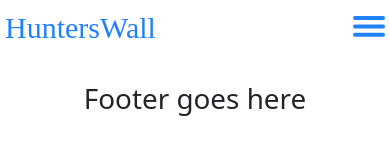
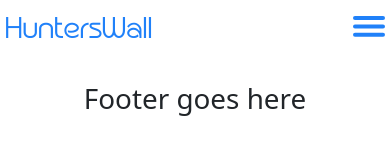
Before and after one commit to Dreezy305/HuntersWall, a Next.js app: page / in a window 390 px wide. Shown: the top 160 px of the page. Built offline with nearby package versions, Linux system fonts and the light colour scheme.

Commit message:
nprogress on navbar ++ responsiveness

```diff
--- a/layouts/header.js
+++ b/layouts/header.js
@@ -26,7 +26,7 @@ export default function Header() {
     <div className="nav">
       <input type="checkbox" id="nav-check" />
       <div className="nav-header ms-lg-5">
-        <div className="nav-title">HuntersWall</div>
+        <div className="nav-title nav-headline">HuntersWall</div>
       </div>
       <div className="nav-btn">
         <label htmlFor="nav-check" id="nav-icon">
--- a/styles/_fontFamily.scss
+++ b/styles/_fontFamily.scss
@@ -1,6 +1,6 @@
 @font-face {
   font-family: "Typografix";
-  src: url(/fonts/typografix/Typografix.ttf.eot);
+  src: url(/fonts/typografix/Typografix.ttf.woff);
 }
 
-$Typografix: "Typografix";
+$typografix: "typografix";
--- a/styles/globals.scss
+++ b/styles/globals.scss
@@ -3,6 +3,6 @@
 
 @import url("https://fonts.googleapis.com/css2?family=Catamaran:wght@700&family=Jost:wght@200;300;400;500;600;700;800&family=Lato:wght@100;300;400;700;900&family=Nunito:wght@200;300;400;600;700&family=Roboto:wght@100;300;500;700;900&display=swap");
 
-.nav-title {
-  font-family: $Typografix !important;
+.nav-headline {
+  font-family: $typografix;
 }
```
Also changed, not shown: public/fonts/typografix/Typografix.ttf (added).
